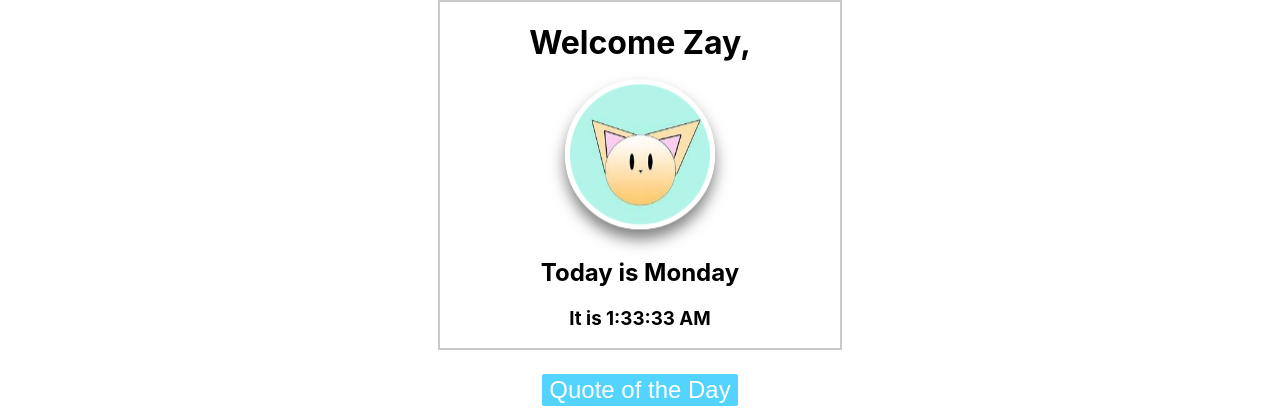
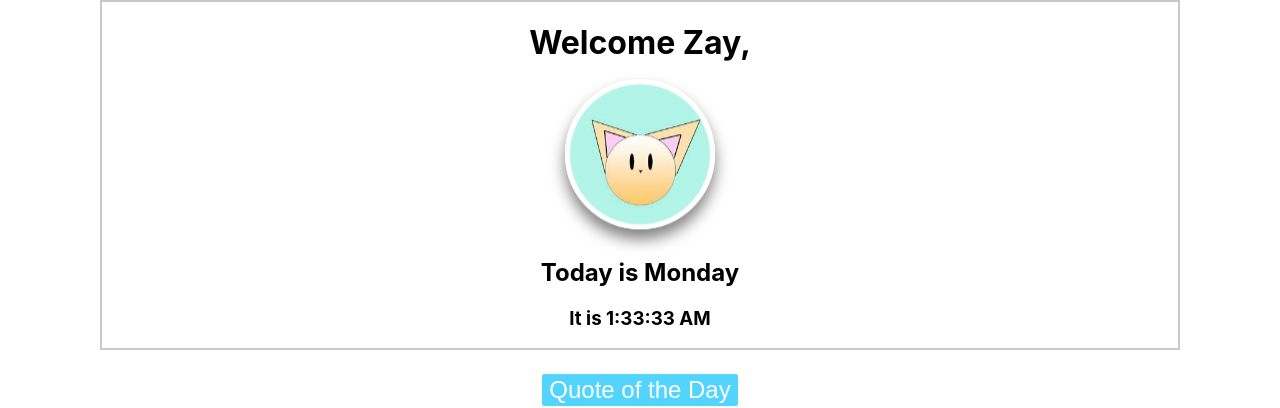
Before and after one commit to soniclinkerman/fun-app, a React (Create React App) app: page / in a window 1280 px wide. Shown: the top 408 px of the page. Built offline with nearby package versions, Linux system fonts and the light colour scheme.

Commit message:
change css app

```diff
--- a/src/App.css
+++ b/src/App.css
@@ -35,6 +35,6 @@
 
 .sec-1 {
 	border: 2px solid rgb(201, 201, 201);
-	width: 400px;
-	margin: auto;
+
+
 }
```
